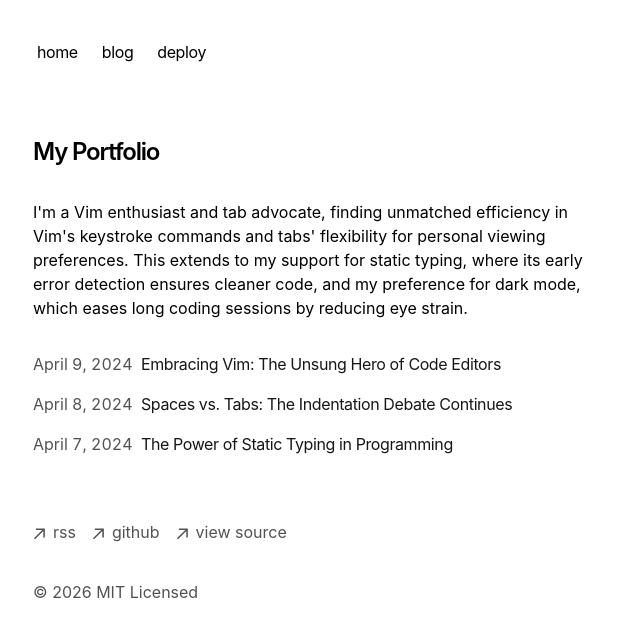
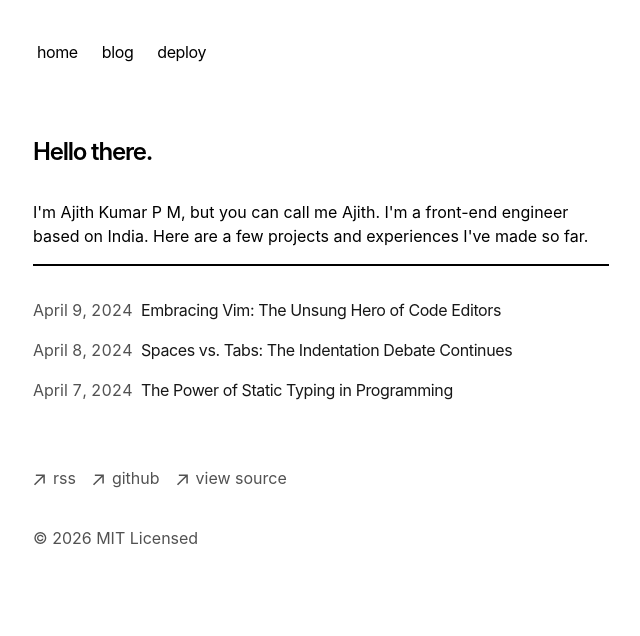
Before and after one commit to ajth-in/ajth.in, a Next.js app: page / in a window 1280 px wide. Shown: the top 636 px of the page, without its empty margins (319-959 px from the left). Built offline with nearby package versions, Linux system fonts and the light colour scheme.

Commit message:
chore: update bio

```diff
--- a/app/page.tsx
+++ b/app/page.tsx
@@ -4,15 +4,12 @@ export default function Page() {
   return (
     <section>
       <h1 className="mb-8 text-2xl font-semibold tracking-tighter">
-        My Portfolio
+      Hello there.
       </h1>
       <p className="mb-4">
-        {`I'm a Vim enthusiast and tab advocate, finding unmatched efficiency in
-        Vim's keystroke commands and tabs' flexibility for personal viewing
-        preferences. This extends to my support for static typing, where its
-        early error detection ensures cleaner code, and my preference for dark
-        mode, which eases long coding sessions by reducing eye strain.`}
+        {`I'm Ajith Kumar P M, but you can call me Ajith. I'm a front-end engineer based on India. Here are a few projects and experiences I've made so far.`}
       </p>
+      <hr className='border-1'/>
       <div className="my-8">
         <BlogPosts />
       </div>
```
Also changed, not shown: 1 other file (tests, documents, lock files or other folders).
